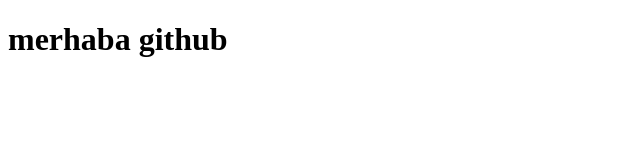
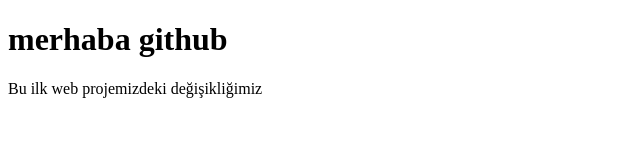
Before and after one commit to isademr/FirstWebSite, a plain HTML site: page index.html in a window 1280 px wide. Shown: the whole page, without its empty margins (0-640 px from the left). Drawn offline with Linux system fonts and the light colour scheme.

Commit message:
değişiklik yaptım

```diff
--- a/index.html
+++ b/index.html
@@ -8,5 +8,6 @@
 </head>
 <body>
     <h1>merhaba github</h1>
+    <p>Bu ilk web projemizdeki değişikliğimiz</p>
 </body>
 </html>
```
